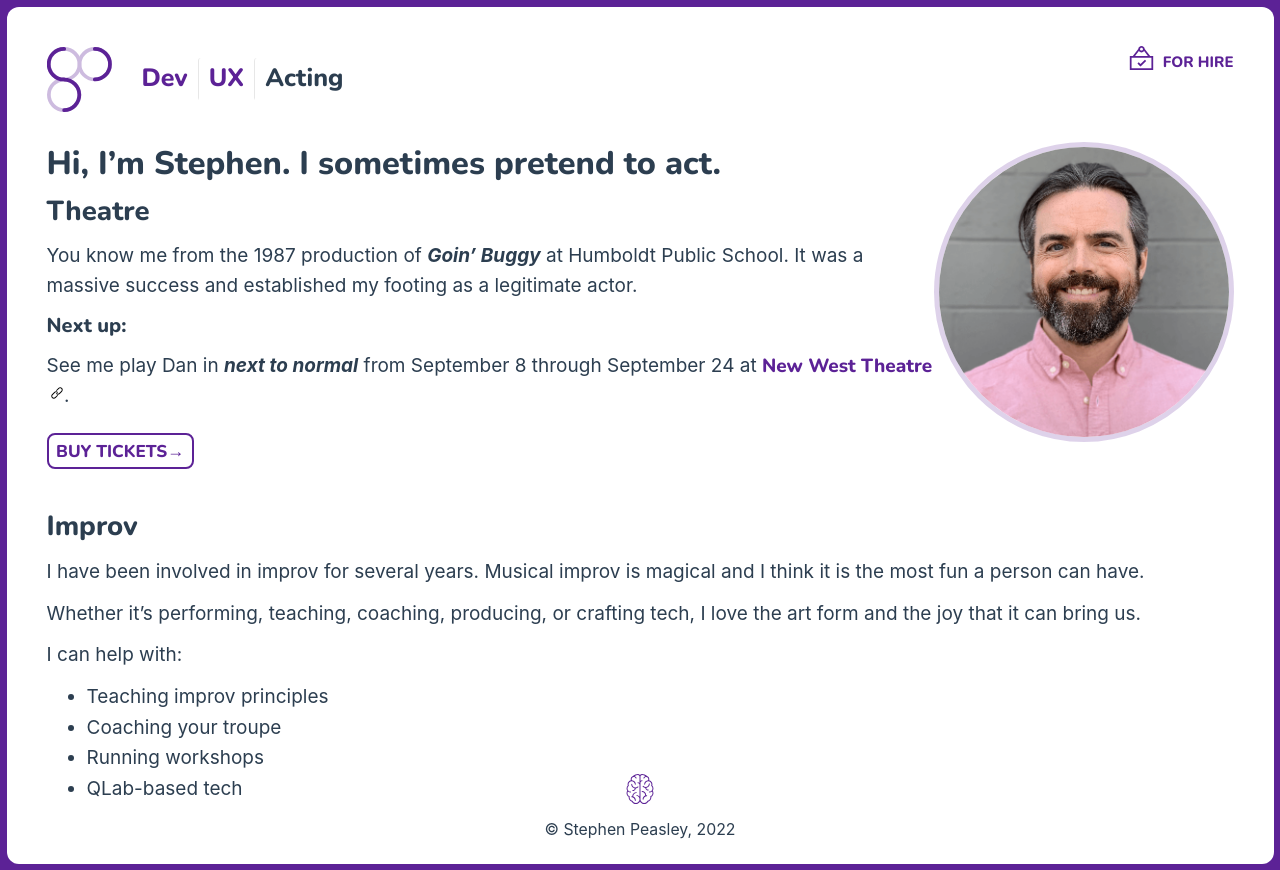
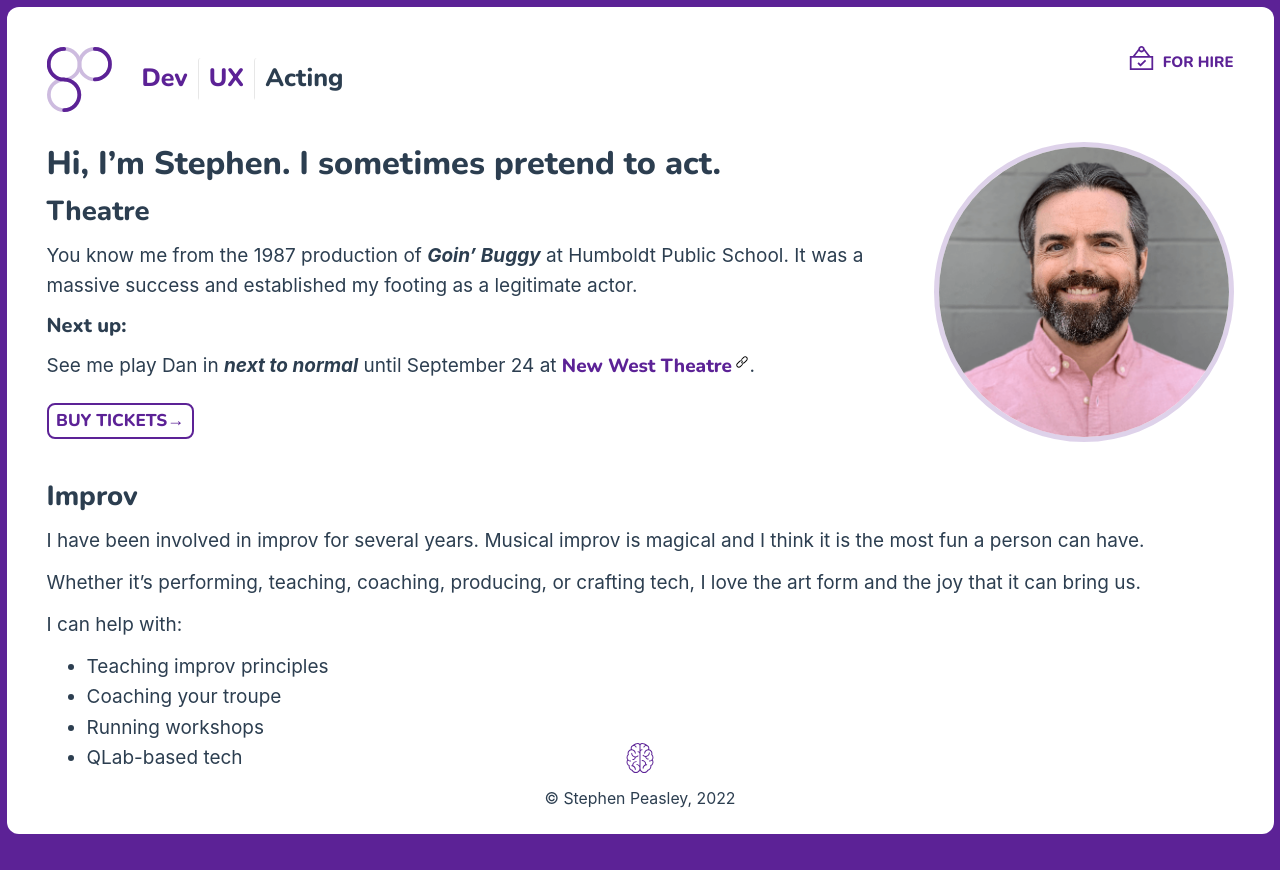
Before and after one commit to speasley/stephenpeasley, a Vue app: page /acting in a window 1280 px wide. After the commit the page ends 840 px from the top, so only its background shows below. Built offline with nearby package versions, Linux system fonts and the light colour scheme.

Commit message:
feat: update ntn copy

```diff
--- a/src/views/Acting.vue
+++ b/src/views/Acting.vue
@@ -21,8 +21,7 @@ onMounted(() => {
       </p>
       <h3>Next up:</h3>
       <p>
-        See me play Dan in <cite>next to normal</cite> from
-        <time datetime="2022-09-08">September 8</time> through
+        See me play Dan in <cite>next to normal</cite> until
         <time datetime="2022-09-24">September 24</time> at
         <a href="https://www.newwesttheatre.com/">New West Theatre</a>.
       </p>
```
